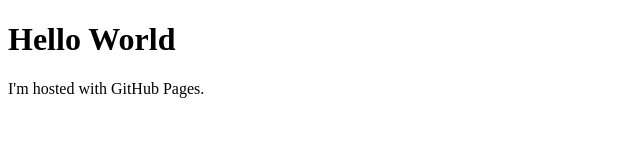
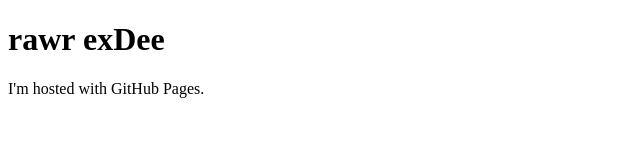
Before and after one commit to EthanWillinger/Garage_Sale_Finder, a plain HTML site: page index.html in a window 1280 px wide. Shown: the whole page, without its empty margins (0-640 px from the left). Drawn offline with Linux system fonts and the light colour scheme.

Commit message:
Update index.html

```diff
--- a/index.html
+++ b/index.html
@@ -1,7 +1,7 @@
 <!DOCTYPE html>
 <html>
 <body>
-<h1>Hello World</h1>
+<h1>rawr exDee</h1>
 <p>I'm hosted with GitHub Pages.</p>
 </body>
 </html>
```
